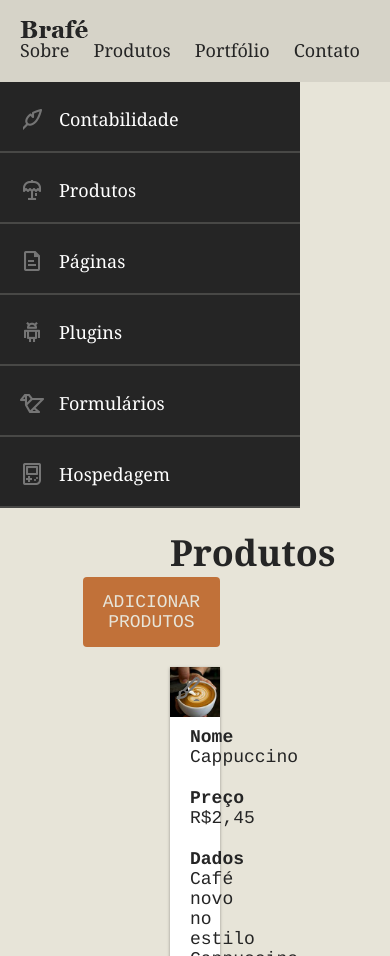
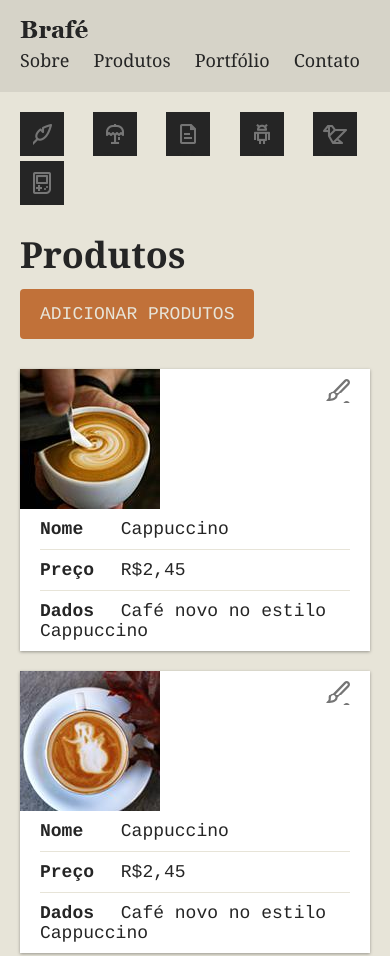
Before and after one commit to renatoknot/CSS-Posicionamento-Avancado, a plain HTML site: page Brafe 3/CSS Puro/index.html in a window 390 px wide. Shown: the top 956 px of the page. Drawn offline with Linux system fonts and the light colour scheme.

Commit message:
brafe3 - CSS puro - Responsivo

```diff
--- a/Brafe 3/CSS Puro/css/style.css
+++ b/Brafe 3/CSS Puro/css/style.css
@@ -225,9 +225,76 @@ img {
 }
 
 /* RESPONSIVO */
+@media (min-width: 740px) and (max-width: 980px) {
+  .side-nav {
+    width: 200px;
+  }
+
+  .produtos {
+    width: calc(100% - 200px);
+  }
+}
 
 @media (max-width: 739px) {
+  .header-logo,
+  .header-menu ul {
+    float: none;
+  }
+
+  .header-menu ul {
+    margin-top: 10px;
+  }
+
+  .side-nav {
+    margin: 20px 0 0 20px;
+    background: none;
+    width: auto;
+  }
+
+  .side-nav li {
+    display: inline-block;
+  }
+
+  .side-nav li a::before {
+    display: block;
+    margin: 0px;
+    top: 0;
+  }
+
+  .side-nav li a {
+    width: 44px;
+    height: 44px;
+    overflow: hidden;
+    padding: 10px;
+    border: none;
+    color: #252525;
+    background: #252525;
+    margin-right: 25px;
+  }
+
   .main-container {
     flex-direction: column;
   }
+
+  .produtos {
+    width: 100%;
+  }
+
+  .produtos h1 {
+    float: none;
+  }
+
+  .adicionar-produtos {
+    float: none;
+    display: inline-block;
+    margin: 10px 0;
+  }
+
+  .produtos-item img {
+    float: none;
+  }
+  .produtos-item ul {
+    width: 100%;
+    float: none;
+  }
 }
--- a/Brafe 3/CSS Puro/index.html
+++ b/Brafe 3/CSS Puro/index.html
@@ -83,7 +83,7 @@
     </section>
   </main>
 
-  <foote class="footer">
+  <footer class="footer">
     <p>Este é um projeto da Origamid. Mais em Origamid.com</p>
     <p>Praia de Botafogo, 300, 5º Andar - Botafogo - Rio de Janeiro</p>
   </footer>
```
